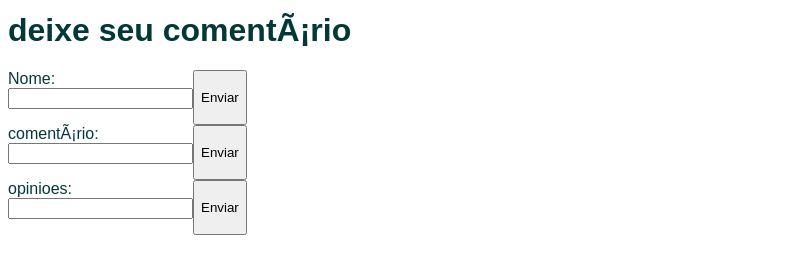
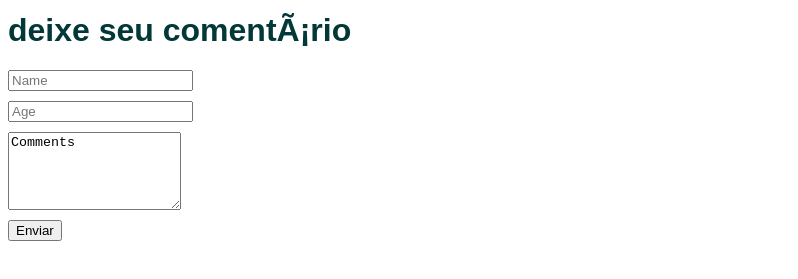
Before and after one commit to DimitriMafra/MinhaFamilia, a plain HTML site: page index.html in a window 1280 px wide. Shown: the part 413-692 px from the top of the page, without its empty margins (0-798 px from the left). Drawn offline with Linux system fonts and the light colour scheme.

Commit message:
melhorei a parte de cometarios

```diff
--- a/index.html
+++ b/index.html
@@ -32,27 +32,30 @@
             </div>
       </ol>
 
+
+
       <div class="margem">
             <h1>deixe seu comentário</h1>
       </div>
-            <div class="coments">
+      <!-- <div class="coments"> -->
+      <div>
             <form>
-                        <label>Nome:</label><br>
-                        <input type="text" name="name"><br>
-                      </form>  <button>Enviar</button>
+                  <div class="margem">
+                        <!-- <label>Nome:</label> -->
+                        <input type="text" placeholder="Name" name="name">
                   </div>
-            <div class="coments">
-                  <form>
-                        <label>comentário:</label><br>
-                        <input type="text" name="name"><br>
-                      </form>  <button>Enviar</button>
+                  <div class="margem">
+                        <!-- <label>opinioes:</label> -->
+                        <input type="number" placeholder="Age" name="name">
                   </div>
-            <div class="coments">
-                  <form>
-                        <label>opinioes:</label><br>
-                        <input type="text" name="name"><br>
-                      </form> <button>Enviar</button>
+                  <div class="margem">
+                        <textarea style="margin: 0px; width: 173px; height: 78px;">Comments</textarea>
+                  </div>
+
+                  <button class="margem">Enviar</button>
+            </form>
       </div>
 
 </body>
+
 </html>
```
Also changed, not shown: css/styles.css (+30 -18 lines). Lines whose indentation alone changed are shown as unchanged.
